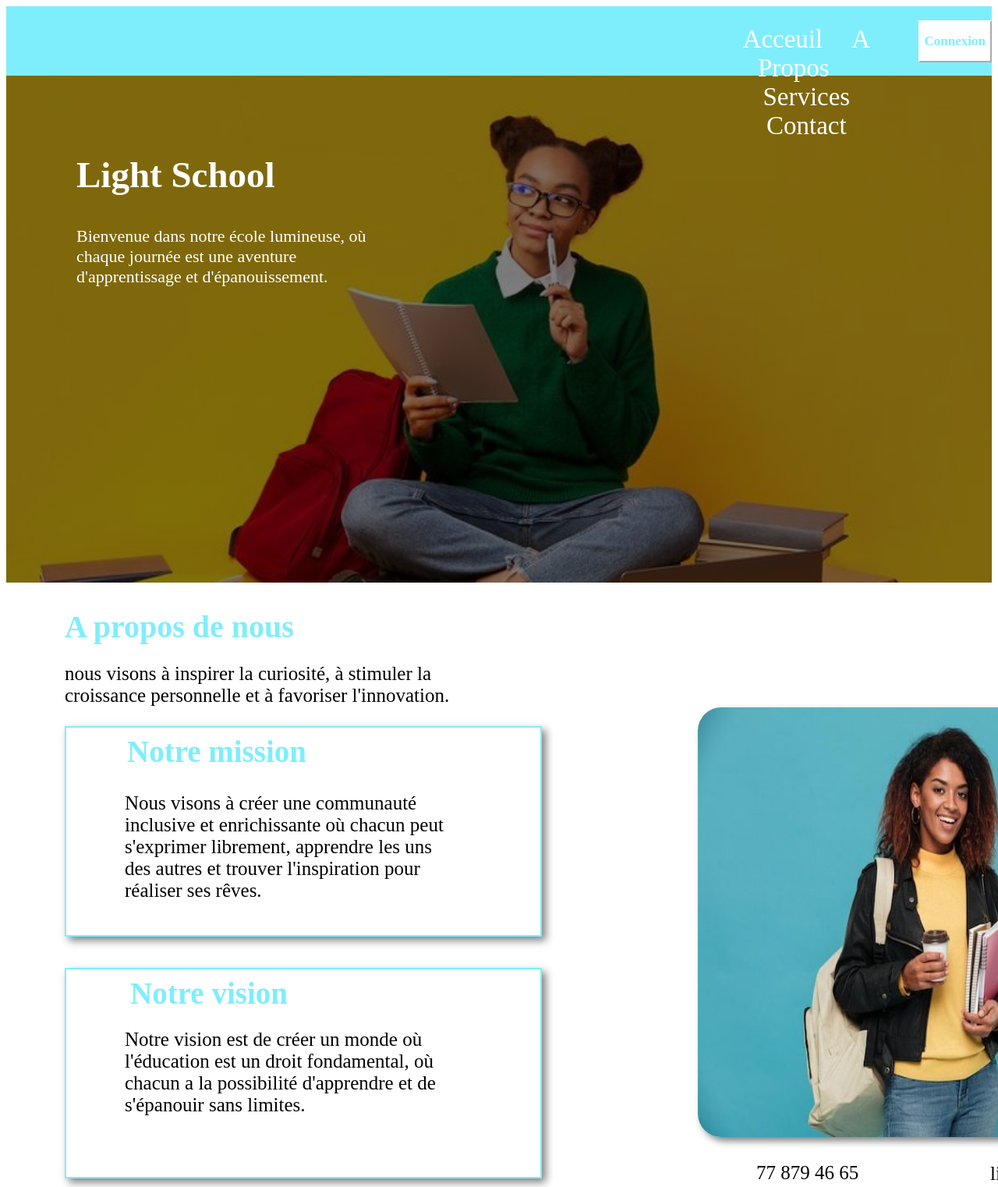
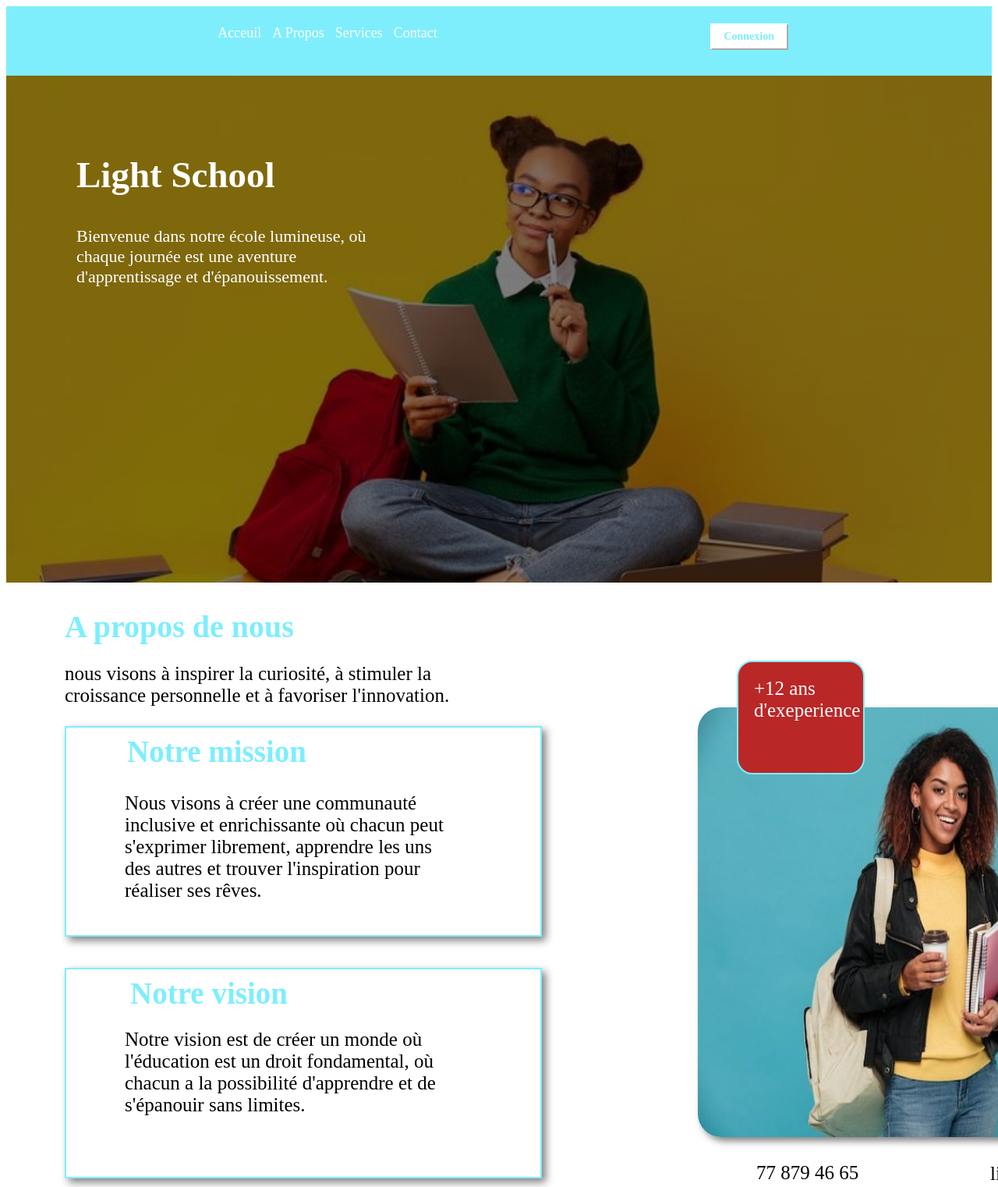
Before and after one commit to NdeyeMbombeCisse/suivi_educatif, a plain HTML site: page index.html in a window 1280 px wide. Shown: the top 1522 px of the page at 78% size. Drawn offline with Linux system fonts and the light colour scheme.

Commit message:
terminaisson du codage

```diff
--- a/index.html
+++ b/index.html
@@ -26,6 +26,7 @@
             d'apprentissage et d'épanouissement.
         </p>
     </section>
+    <!-- a propos de -->
     <section class="first_section">
         <div>
             <h1>A propos de nous</h1>
@@ -57,12 +58,13 @@
             </div>
         </div>
         <div class="img">
-            <!-- <div class="exeperience">
-                <p>+12 ans <br>
-                    d'exeperience
-                </p>
-            </div> -->
-            <img src="exeperience.png" alt="" class="photo">
+             <div class="exeperience">
+                <div class="annee">
+                 <p>+12 ans <br>
+                    d'exeperience</p>
+                </div>
+                <img src="exeperience.png" alt="" class="photo">
+             </div>
             <div class="Contact">
                 <img src="" alt="" >
                 <p>77 879 46 65</p>
--- a/style.css
+++ b/style.css
@@ -1,3 +1,4 @@
+
 
 
  header{
@@ -5,8 +6,8 @@
     width: 100%;
     height: 90px;
     background-color: #7EEEFD;
-    justify-content: center; /* Centrer horizontalement le contenu */
-    align-items: center; /* Centrer verticalement le contenu */
+    justify-content: center;
+    align-items: center;
 }
 
 nav{
@@ -36,7 +37,7 @@ button{
     font-family: Inria Serif;
 }
 /* baniere */
-.baniere{
+ .baniere{
     width: 100%;
     height: 650px;
     background-size: cover;
@@ -60,7 +61,7 @@ button{
     margin-left: 90px;
 }
 /* first section */
-.first_section {
+ .first_section {
     display: flex;
 }
 .first_section h1{
@@ -116,7 +117,7 @@ button{
 .first_vision p{
     font-size: 25px;
     margin-left: 75px;
-    /* margin-top: -60px; */
+
    font-family: 'Times New Roman', Times, serif;
 }
 .section_vision h2{
@@ -124,6 +125,27 @@ button{
     margin-left: -242px;
 
 }
+.exeperience{
+    position: relative;
+}
+
+.annee{
+    position: absolute;
+    width: 160px;
+    height: 142px;
+    border: 2px solid #7EEEFD;
+    margin-top: 100px;
+    margin-left: 250px;
+    background-color: #BA2727;
+    border-radius: 20px;
+}
+.annee p{
+    margin-left: 20px;
+    margin-top: 20px;
+    color: white;
+}
+
+
 .img .photo{
     width: 660px;
     height:551px;
@@ -141,6 +163,9 @@ button{
     margin-left: 500px;
     margin-top: -60px;
 }
+
+
+
 /* section statistique */
 .statistic{
     display: flex;
@@ -390,3 +415,26 @@ footer{
     color: white;
     margin-left: 910px;
 }
+/* responsovite */
+@media only screen and (max-width: 1440px) {
+    nav {
+        margin-left: 0; /* Supprimez la marge fixe à gauche pour les écrans de petite taille */
+        margin-right: 0; /* Supprimez la marge fixe à droite */
+    }
+
+    header a {
+        font-size: 18px; /* Réduisez davantage la taille de la police pour les écrans plus petits */
+        margin-left: 10px; /* Réduisez davantage l'espacement entre les éléments */
+    }
+
+    button {
+        width: 100px;
+        height: 34px;
+        margin-top: -12px;
+        font-size: 14px; /* Réduisez la taille de la police du bouton pour les écrans plus petits */
+        margin-left: 350px; /* Réduisez davantage la marge à gauche */
+    }
+
+
+
+}
```
